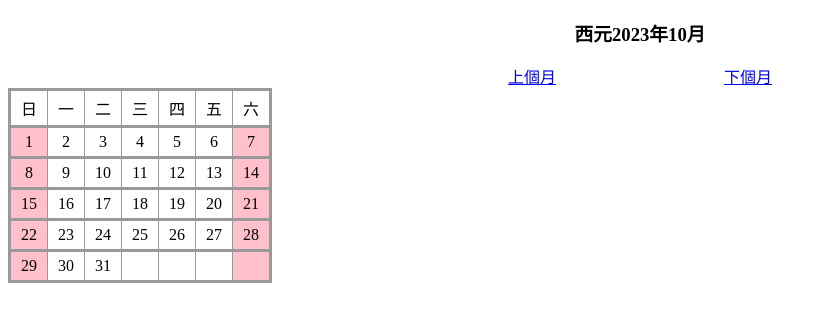
After one commit to liya0706s/112-10-php, a PHP site: page /calendar.php in a window 1280 px wide. The commit adds this page. Shown: the top 322 px of the page, without its empty margins (0-827 px from the left). Run offline with PHP 8.4, Linux system fonts and the light colour scheme.

```diff
--- /dev/null
+++ b/calendar.php
@@ -0,0 +1,111 @@
+<!DOCTYPE html>
+<html lang="en">
+
+<head>
+    <meta charset="UTF-8">
+    <meta name="viewport" content="width=device-width, initial-scale=1.0">
+    <title>線上月曆</title>
+    <style>
+        table,
+        th,
+        tr,
+        td {
+            border-collapse: collapse;
+            border: 3px solid #999;
+        }
+
+        td {
+            border: 1px solid #999;
+            border-collapse: collapse;
+            padding: 5px 10px;
+            /* padding抓 1:2或1:3 */
+            text-align: center;
+            /* emmet:tac+tab */
+        }
+
+        a {
+            display: inline;
+        }
+    </style>
+</head>
+
+<?php
+
+if(isset($_GET['month']) && isset($_GET['year'])){
+    $month=$_GET['month'];
+    $year=$_GET['year'];
+}else {
+    $month=date('m');
+    $year=date('Y');
+}
+
+echo "<h3 style='text-align:center'>";
+echo date("西元{$year}年{$month}月");
+echo "</h3>";
+$thisFirstDay = date("{$year}-{$month}-1");
+$thisFirstDate = date('w', strtotime($thisFirstDay));
+$thisMonthDays = date("t");
+$thisLastDay = date("{$year}-{$month}-$thisMonthDays");
+$weeks = ceil(($thisMonthDays + $thisFirstDate) / 7);
+$firstCell = date("Y-m-d", strtotime("-$thisFirstDate days", strtotime($thisFirstDay)));
+?>
+
+<div style='width:264px;display:flex;margin:auto;justify-content:space-between'>
+<?php
+$nextYear=$year;
+$prevYear=$year;
+if(($month+1)>12){
+    $next=1;
+    $nextYear=$year+1;
+}else{
+    $next=$month+1;
+}
+
+if(($month-1)<1){
+    $prev=12;
+    $prevYear=$year-1;
+}else{
+    $prev=$month-1;
+}
+
+?>
+
+    <a href="?year=<?$prevYear;?>&?month=<?=$prev;?>">上個月</a>
+    <a href="?year=<?$nextYear;?>&?month=<?=$next;?>">下個月</a>
+</div>
+
+<table>
+    <tr>
+        <td>日</td>
+        <td>一</td>
+        <td>二</td>
+        <td>三</td>
+        <td>四</td>
+        <td>五</td>
+        <td>六</td>
+    </tr>
+
+    <?php
+    for ($i = 0; $i < $weeks; $i++) {
+        echo "<tr>";
+        for ($j = 0; $j < 7; $j++) {
+            $addDays = 7 * $i + $j;
+            $thisCellDate = strtotime("+$addDays days", strtotime($firstCell));
+            if (date('w', $thisCellDate) == 0 || date('w', $thisCellDate) == 6) {
+                echo "<td style='background:pink'>";
+            } else {
+                echo "<td>";
+            }
+
+            if (date("m", $thisCellDate) == date("m", strtotime($thisFirstDay))) {
+                echo date("j", $thisCellDate);
+                // 月份中的第几天，没有补零	1 到 31
+            }
+            echo "</td>";
+        }
+        echo "</tr>";
+    }
+
+    echo "</table>";
+
+    ?>
--- a/login.php
+++ b/login.php
@@ -51,6 +51,9 @@
         if(isset($_GET['m'])){
             echo "<span style='color:red'>".$_GET['m']."</span>";
         }
+        if(isset($_GET['success'])&& $_GET['success']==1){
+            echo "<span style='color:pink'>"."歡迎你!"."</span>";
+        }
 
         ?>
 
--- a/member.php
+++ b/member.php
@@ -10,6 +10,7 @@
 // 登入是否成功，變數可以自取$_GET['自取名稱']
 if($_GET['success']==1){
     echo "<h3>登入成功</h3>";
+    echo "<a href='login.php?success=1'>回登入頁</a>";
 }else{
     header("location:login.php");
     // echo "沒有登入相關驗證，非法登入";
--- /dev/null
+++ b/作業-萬年曆.txt
@@ -0,0 +1 @@
+https://classroom.github.com/a/kuYI_2OW
```
